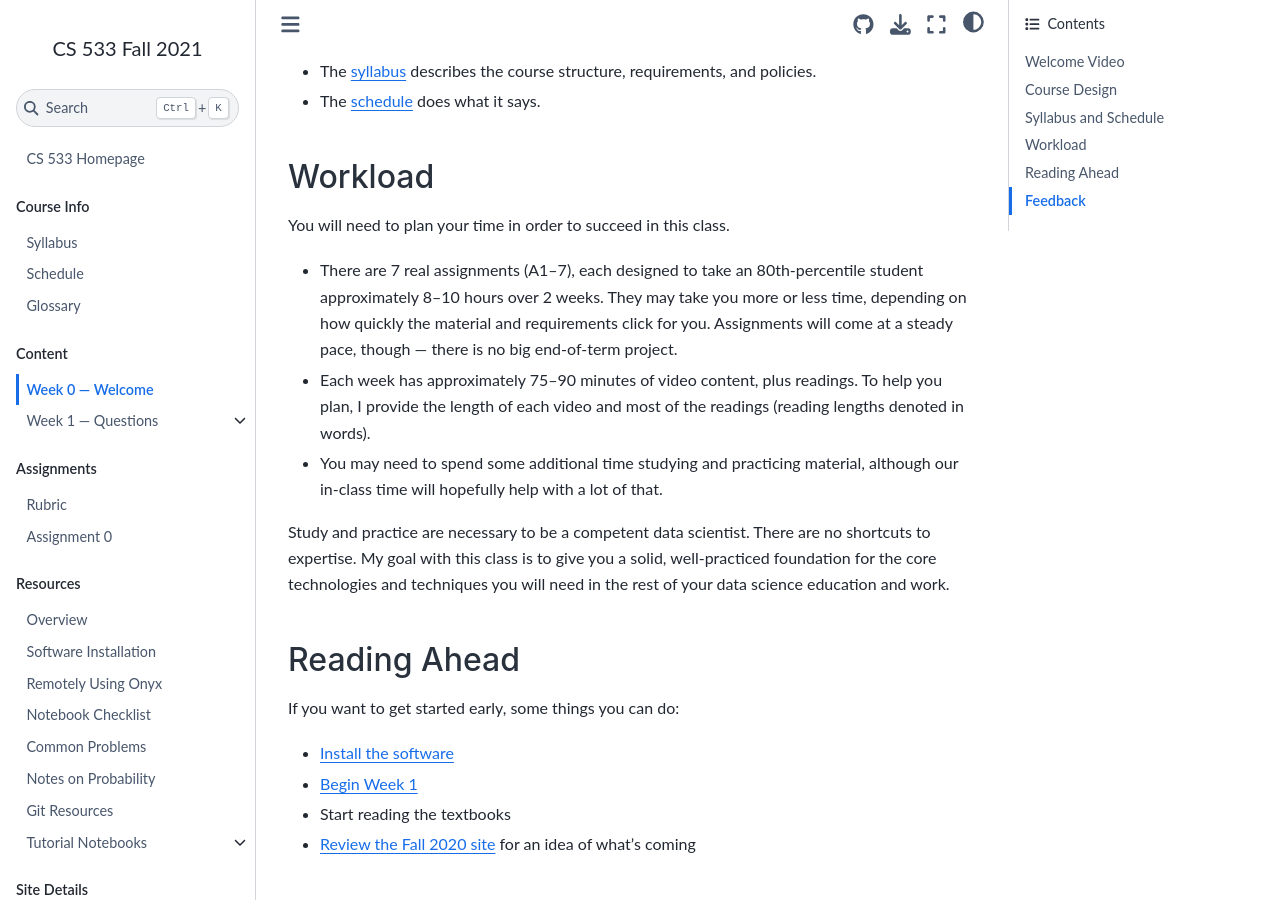
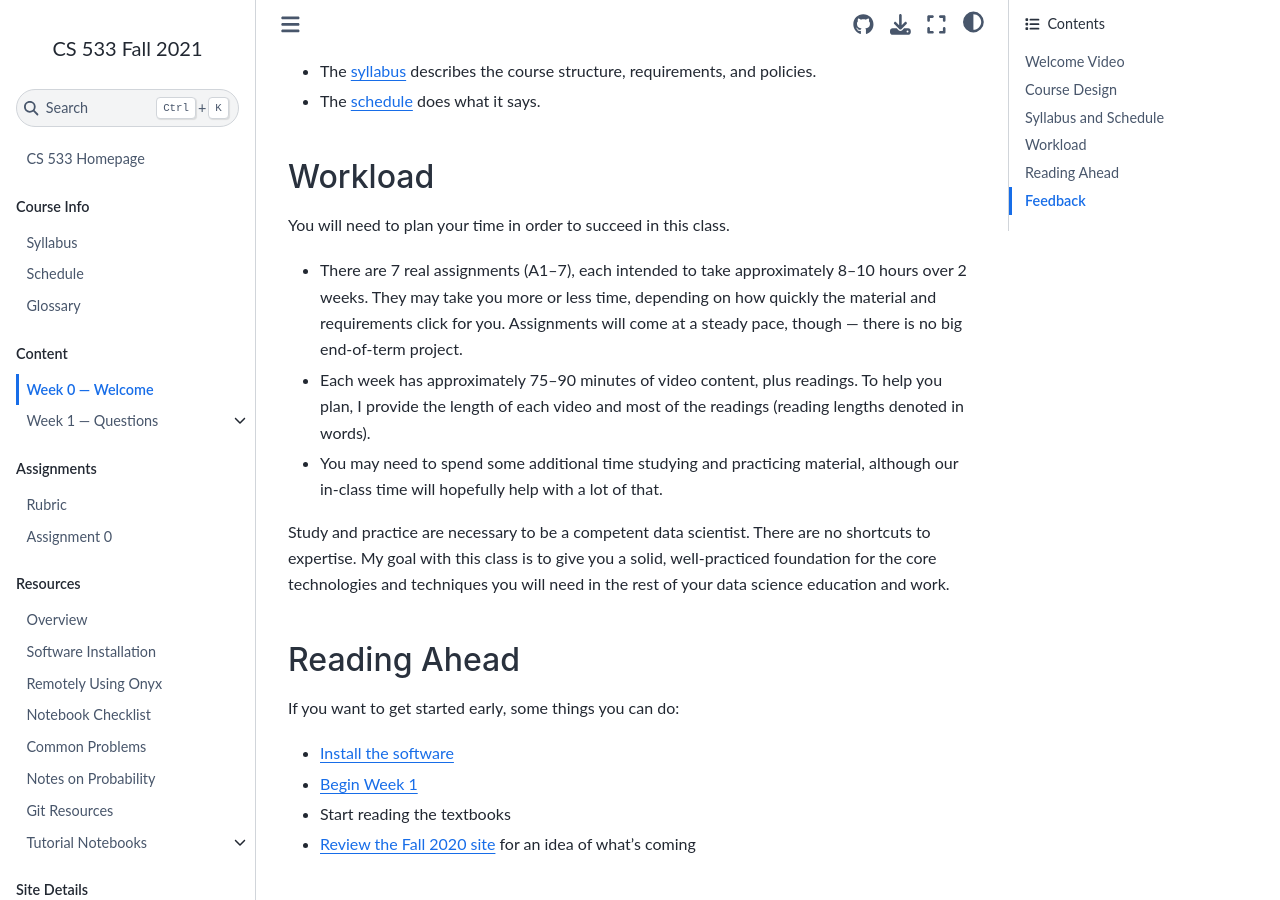
Before and after one commit to mdekstrand/cs533-web, a Jupyter Book: the page built from week0/index.md, in a window 1280 px wide and 900 px high, scrolled down 939 px. Built offline with Jupyter Book 1.0.4 settings and Sphinx 7.4.7 and the Sphinx Book theme 1.1.4, drawn with Linux system fonts in a browser that asks for light colours; pages that are not in the unit, such as notebooks, are missing from menus; a style sheet for code colours, icons or effects is not loaded.

Commit message:
week 0 notes

```diff
--- a/week0/index.md
+++ b/week0/index.md
@@ -44,10 +44,9 @@ Two key documents for the semester:
 
 You will need to plan your time in order to succeed in this class.
 
-- There are 7 real assignments (A1–7), each designed to take an 80th-percentile student
-  approximately 8–10 hours over 2 weeks. They may take you more or less time, depending on how
-  quickly the material and requirements click for you.  Assignments will come at a steady pace,
-  though — there is no big end-of-term project.
+- There are 7 real assignments (A1–7), each intended to take approximately 8–10 hours over 2 weeks.
+  They may take you more or less time, depending on how quickly the material and requirements click
+  for you.  Assignments will come at a steady pace, though — there is no big end-of-term project.
 - Each week has approximately 75–90 minutes of video content, plus readings.  To help you plan, I
   provide the length of each video and most of the readings (reading lengths denoted in words).
 - You may need to spend some additional time studying and practicing material, although our in-class
```
Also changed, not shown: index.md (+3 -2 lines).
